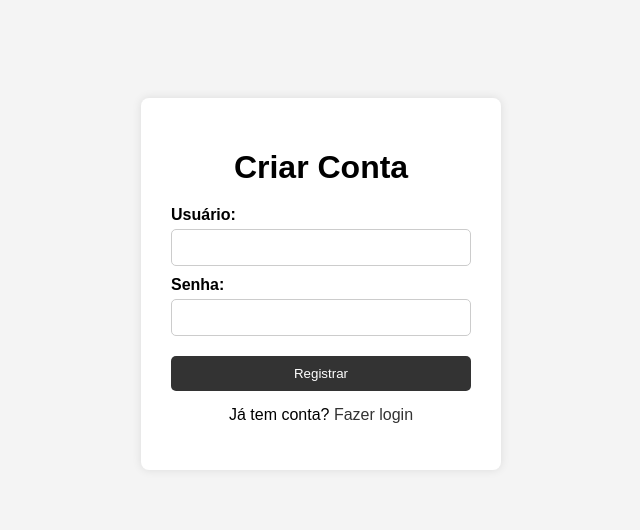
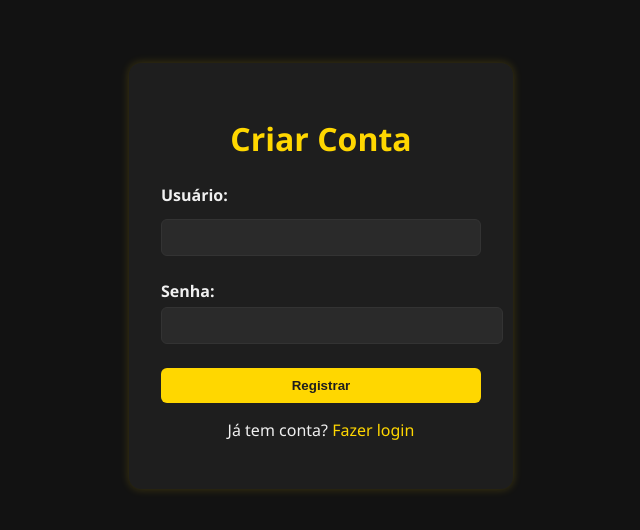
Before and after one commit to PedroCarmooo/projeto-estoque-loja, a website: page public/registro.html in a window 1280 px wide. Shown: the part 124-654 px from the top of the page, without its empty margins (319-959 px from the left). Drawn offline with Linux system fonts and the light colour scheme.

Commit message:
Estilizando

```diff
--- a/public/registro.html
+++ b/public/registro.html
@@ -4,79 +4,11 @@
   <meta charset="UTF-8">
   <title>Cadastro de Usuário</title>
   <meta name="viewport" content="width=device-width, initial-scale=1.0">
-  <style>
-    body {
-      font-family: Arial, sans-serif;
-      background-color: #f4f4f4;
-      display: flex;
-      justify-content: center;
-      align-items: center;
-      height: 100vh;
-    }
-
-    .registro-container {
-      background-color: #fff;
-      padding: 30px;
-      border-radius: 8px;
-      box-shadow: 0 0 10px rgba(0,0,0,0.1);
-      width: 300px;
-    }
-
-    h1 {
-      text-align: center;
-      margin-bottom: 20px;
-    }
-
-    label {
-      display: block;
-      margin-top: 10px;
-      font-weight: bold;
-    }
-
-    input {
-      width: 100%;
-      padding: 10px;
-      margin-top: 5px;
-      border: 1px solid #ccc;
-      border-radius: 5px;
-      box-sizing: border-box;
-    }
-
-    button {
-      width: 100%;
-      margin-top: 20px;
-      padding: 10px;
-      background-color: #333;
-      color: white;
-      border: none;
-      border-radius: 5px;
-      cursor: pointer;
-      transition: background-color 0.3s ease;
-    }
-
-    button:hover {
-      background-color: #555;
-    }
-
-    p {
-      text-align: center;
-      margin-top: 15px;
-    }
-
-    a {
-      color: #333;
-      text-decoration: none;
-    }
-
-    a:hover {
-      text-decoration: underline;
-    }
-  </style>
+  <link rel="stylesheet" href="style.css">
 </head>
-<body>
-
-  <div class="registro-container">
-    <h1>Criar Conta</h1>
+<body class="auth-body">
+  <div class="auth-container">
+    <h1 class="auth-title">Criar Conta</h1>
     <form id="registroForm">
       <label for="usuario">Usuário:</label>
       <input type="text" id="usuario" required>
@@ -86,7 +18,7 @@
 
       <button type="submit">Registrar</button>
     </form>
-    <p>Já tem conta? <a href="index.html">Fazer login</a></p>
+    <p class="auth-footer-text">Já tem conta? <a href="index.html">Fazer login</a></p>
   </div>
 
   <script>
--- a/public/style.css
+++ b/public/style.css
@@ -1,118 +1,218 @@
-/* style.css personalizado com tema preto, cinza e dourado */
-
+/* ---------- GERAL ---------- */
 body {
-  font-family: 'Segoe UI', Tahoma, Geneva, Verdana, sans-serif;
+  margin: 0;
+  padding: 0;
   background-color: #121212;
   color: #f0f0f0;
+  font-family: 'Segoe UI', sans-serif;
+}
+
+/* ---------- HEADER & NAV ---------- */
+header {
+  background-color: #1e1e1e;
+  padding: 1rem 0;
+  box-shadow: 0 2px 10px rgba(255, 215, 0, 0.1);
+}
+
+nav ul {
+  list-style-type: none;
+  display: flex;
+  justify-content: center;
+  gap: 2rem;
   margin: 0;
   padding: 0;
 }
 
-header {
-  background-color: #1c1c1c;
-  padding: 1rem;
-  border-bottom: 2px solid gold;
-}
-
-nav ul {
-  list-style: none;
-  display: flex;
-  justify-content: center;
-  gap: 2rem;
-  padding: 0;
-  margin: 0;
-}
-
 nav a {
-  color: gold;
   text-decoration: none;
+  color: #ffd700;
   font-weight: bold;
   transition: color 0.3s;
 }
 
 nav a:hover {
-  color: #cccccc;
+  color: #e6be00;
 }
 
+/* ---------- MAIN (Estoque) ---------- */
 main {
   max-width: 900px;
   margin: 2rem auto;
-  padding: 1rem;
-  background-color: #1c1c1c;
-  border-radius: 10px;
-  box-shadow: 0 0 10px rgba(255, 215, 0, 0.2);
+  padding: 0 1rem;
 }
 
 h1, h2 {
-  color: gold;
+  color: #ffd700;
   text-align: center;
 }
 
-input, button {
-  padding: 0.5rem;
+input[type="text"],
+input[type="number"] {
+  padding: 10px;
+  border: 1px solid #333;
+  border-radius: 6px;
+  background-color: #2a2a2a;
+  color: #f0f0f0;
   margin: 0.5rem 0;
-  border-radius: 5px;
-  border: 1px solid #444;
-  background-color: #2c2c2c;
-  color: #fff;
+  width: 100%;
+  box-sizing: border-box;
 }
 
 input::placeholder {
   color: #aaa;
 }
 
+table {
+  width: 100%;
+  border-collapse: collapse;
+  margin-top: 1rem;
+  background-color: #1e1e1e;
+  color: #f0f0f0;
+  border-radius: 8px;
+  overflow: hidden;
+}
+
+table th, table td {
+  padding: 12px;
+  text-align: left;
+  border-bottom: 1px solid #333;
+}
+
+table th {
+  background-color: #2e2e2e;
+  color: #ffd700;
+}
+
 button {
-  background-color: gold;
-  color: #000;
+  background-color: #ffd700;
+  color: #1e1e1e;
   font-weight: bold;
+  padding: 10px 15px;
+  border: none;
+  border-radius: 6px;
   cursor: pointer;
   transition: background-color 0.3s;
 }
 
 button:hover {
-  background-color: #e6b800;
+  background-color: #e6be00;
 }
 
+/* Formulário Estoque */
 #formSection {
   margin-top: 2rem;
-  padding: 1rem;
-  background-color: #2c2c2c;
-  border: 1px solid gold;
-  border-radius: 8px;
+  background-color: #1a1a1a;
+  padding: 1.5rem;
+  border-radius: 12px;
+  box-shadow: 0 0 10px rgba(255, 215, 0, 0.1);
 }
 
 label {
+  font-weight: bold;
+  margin-top: 1rem;
   display: block;
-  margin-top: 0.5rem;
-  color: gold;
 }
 
-table {
+/* ---------- FOOTER ---------- */
+footer {
+  text-align: center;
+  padding: 1rem;
+  background-color: #1e1e1e;
+  color: #aaa;
+  margin-top: 3rem;
+  font-size: 0.9rem;
+}
+
+/* ---------- LOGIN & REGISTRO ---------- */
+.auth-body {
+  background-color: #121212;
+  display: flex;
+  justify-content: center;
+  align-items: center;
+  height: 100vh;
+}
+
+.auth-container {
+  background-color: #1e1e1e;
+  color: #f0f0f0;
+  padding: 2rem;
+  border-radius: 12px;
+  box-shadow: 0 0 10px rgba(255, 215, 0, 0.2);
+  width: 320px;
+}
+
+.auth-title {
+  text-align: center;
+  margin-bottom: 1.5rem;
+  color: #ffd700;
+}
+
+.auth-container label {
+  display: block;
+  margin-top: 1rem;
+  margin-bottom: 0.3rem;
+  font-weight: bold;
+}
+
+.auth-container input {
   width: 100%;
-  border-collapse: collapse;
+  padding: 10px;
+  border: 1px solid #333;
+  border-radius: 6px;
+  background-color: #2a2a2a;
+  color: #f0f0f0;
+}
+
+.auth-container input::placeholder {
+  color: #aaa;
+}
+
+.auth-container button {
+  width: 100%;
+  padding: 10px;
+  margin-top: 1.5rem;
+  background-color: #ffd700;
+  color: #1e1e1e;
+  border: none;
+  border-radius: 6px;
+  cursor: pointer;
+  font-weight: bold;
+  transition: background-color 0.3s ease;
+}
+
+.auth-container button:hover {
+  background-color: #e6be00;
+}
+
+.auth-footer-text {
+  text-align: center;
   margin-top: 1rem;
 }
 
-thead {
-  background-color: #333;
-  color: gold;
+.auth-footer-text a {
+  color: #ffd700;
+  text-decoration: none;
 }
 
-th, td {
-  padding: 0.75rem;
-  text-align: center;
-  border-bottom: 1px solid #555;
+.auth-footer-text a:hover {
+  text-decoration: underline;
 }
 
-tr:hover {
-  background-color: #2a2a2a;
+/* ---------- Ícone olho senha ---------- */
+.toggle-password {
+  position: absolute;
+  right: 10px;
+  top: 50%;
+  transform: translateY(-50%);
+  cursor: pointer;
+  user-select: none;
+  color: #aaa;
 }
 
-footer {
-  text-align: center;
-  padding: 1rem;
-  background-color: #1c1c1c;
-  color: #aaa;
-  border-top: 1px solid #444;
-  margin-top: 2rem;
+.password-wrapper {
+  position: relative;
 }
+
+.password-wrapper input {
+  padding-right: 40px;
+}
```
Also changed, not shown: public/index.html (+20 -104 lines).
